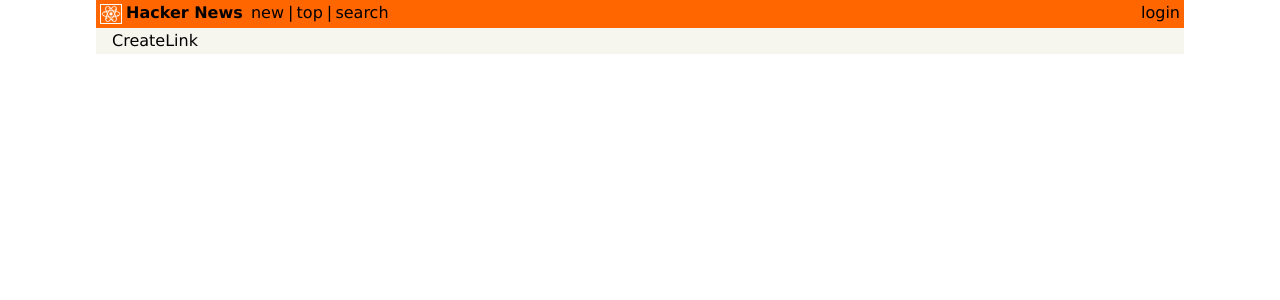
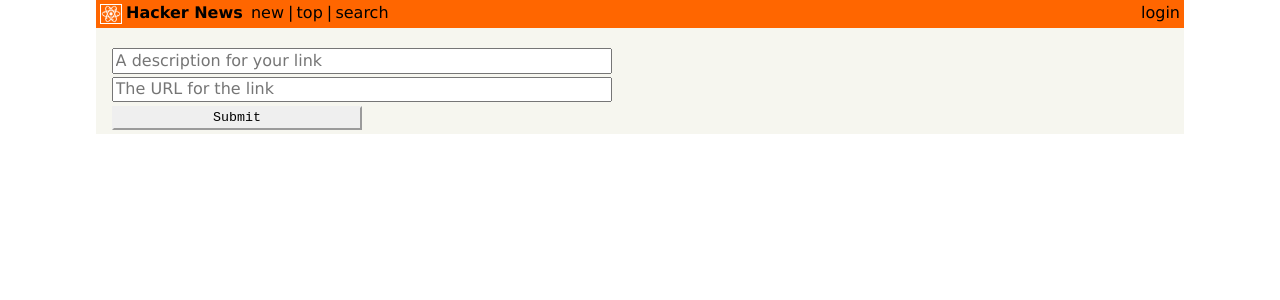
Before and after one commit to frozenparadox99/webscoot-task-hacker-news, a React (Create React App) app: page /create in a window 1280 px wide. Shown: the top 300 px of the page. Built offline with nearby package versions, Linux system fonts and the light colour scheme; no server answers.

Commit message:
built create link form with validation

```diff
--- a/src/components/Auth/ForgotPassword.js
+++ b/src/components/Auth/ForgotPassword.js
@@ -11,6 +11,7 @@ function ForgotPassword() {
     try {
       await firebase.resetPassword(resetPasswordEmail);
       setIsPasswordReset(true);
+      setPasswordResetError(null);
     } catch (err) {
       console.error("Error sending email", err);
       setPasswordResetError(err.message);
--- a/src/components/Auth/validateCreateLink.js
+++ b/src/components/Auth/validateCreateLink.js
@@ -1 +1,18 @@
-export default function validateCreateLink(values) {}
+export default function validateCreateLink(values) {
+  let errors = {};
+
+  // Description Errors
+  if (!values.description) {
+    errors.description = "Description required";
+  } else if (values.description.length < 10) {
+    errors.description = "Description must be at least 10 characters";
+  }
+  // Url Errors
+  if (!values.url) {
+    errors.url = "URL required";
+  } else if (!/^(ftp|http|https):\/\/[^ "]+$/.test(values.url)) {
+    errors.url = "URL must be valid";
+  }
+
+  return errors;
+}
--- a/src/components/Link/CreateLink.js
+++ b/src/components/Link/CreateLink.js
@@ -1,7 +1,50 @@
 import React from "react";
+import useFormValidation from "../Auth/useFormValidation";
+import validateCreateLink from "../Auth/validateCreateLink";
+
+const INITIAL_STATE = {
+  description: "",
+  url: "",
+};
 
 function CreateLink(props) {
-  return <div>CreateLink</div>;
+  const { handleSubmit, handleChange, values, errors } = useFormValidation(
+    INITIAL_STATE,
+    validateCreateLink,
+    handleCreateLink
+  );
+
+  function handleCreateLink() {
+    console.log("link created!");
+  }
+
+  return (
+    <form onSubmit={handleSubmit} className="flex flex-column mt3">
+      <input
+        onChange={handleChange}
+        value={values.description}
+        type="text"
+        name="description"
+        placeholder="A description for your link"
+        autoComplete="off"
+        className={errors.description && "error-input"}
+      />
+      {errors.description && <p className="error-text">{errors.description}</p>}
+      <input
+        onChange={handleChange}
+        value={values.url}
+        type="text"
+        name="url"
+        placeholder="The URL for the link"
+        autoComplete="off"
+        className={errors.url && "error-input"}
+      />
+      {errors.url && <p className="error-text">{errors.url}</p>}
+      <button className="button" type="submit">
+        Submit
+      </button>
+    </form>
+  );
 }
 
 export default CreateLink;
```
